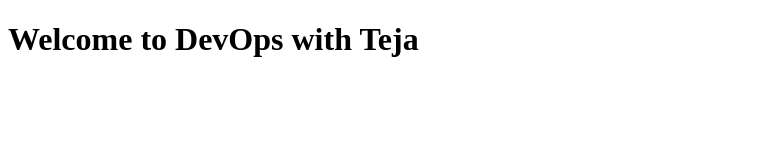
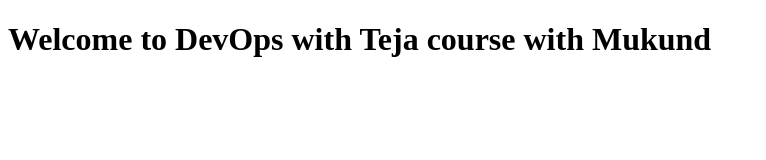
Before and after one commit to kmukund1430/Website, a plain HTML site: page index.html in a window 1280 px wide. Shown: the whole page, without its empty margins (0-766 px from the left). Drawn offline with Linux system fonts and the light colour scheme.

Commit message:
Update index.html

```diff
--- a/index.html
+++ b/index.html
@@ -3,9 +3,9 @@
 <head>
     <meta charset="UTF-8">
     <meta name="viewport" content="width=device-width, initial-scale=1.0">
-    <title> Welcome to DevOps with Teja course </title>
+    <title> DevOps with Teja course </title>
 </head>
 <body>
-    <h1>Welcome to DevOps with Teja</h1>
+    <h1>Welcome to DevOps with Teja course with Mukund </h1>
 </body>
 </html>
```
